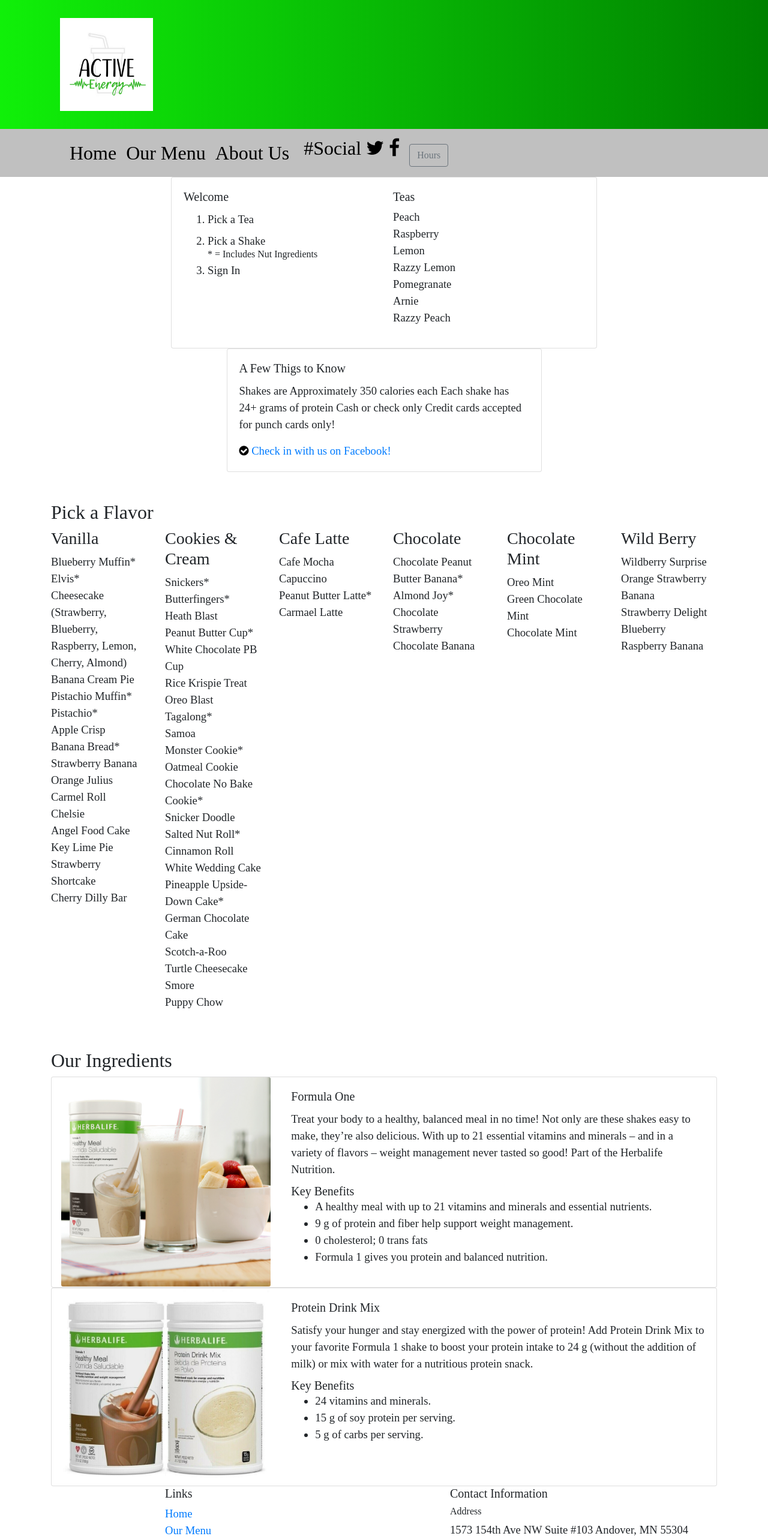
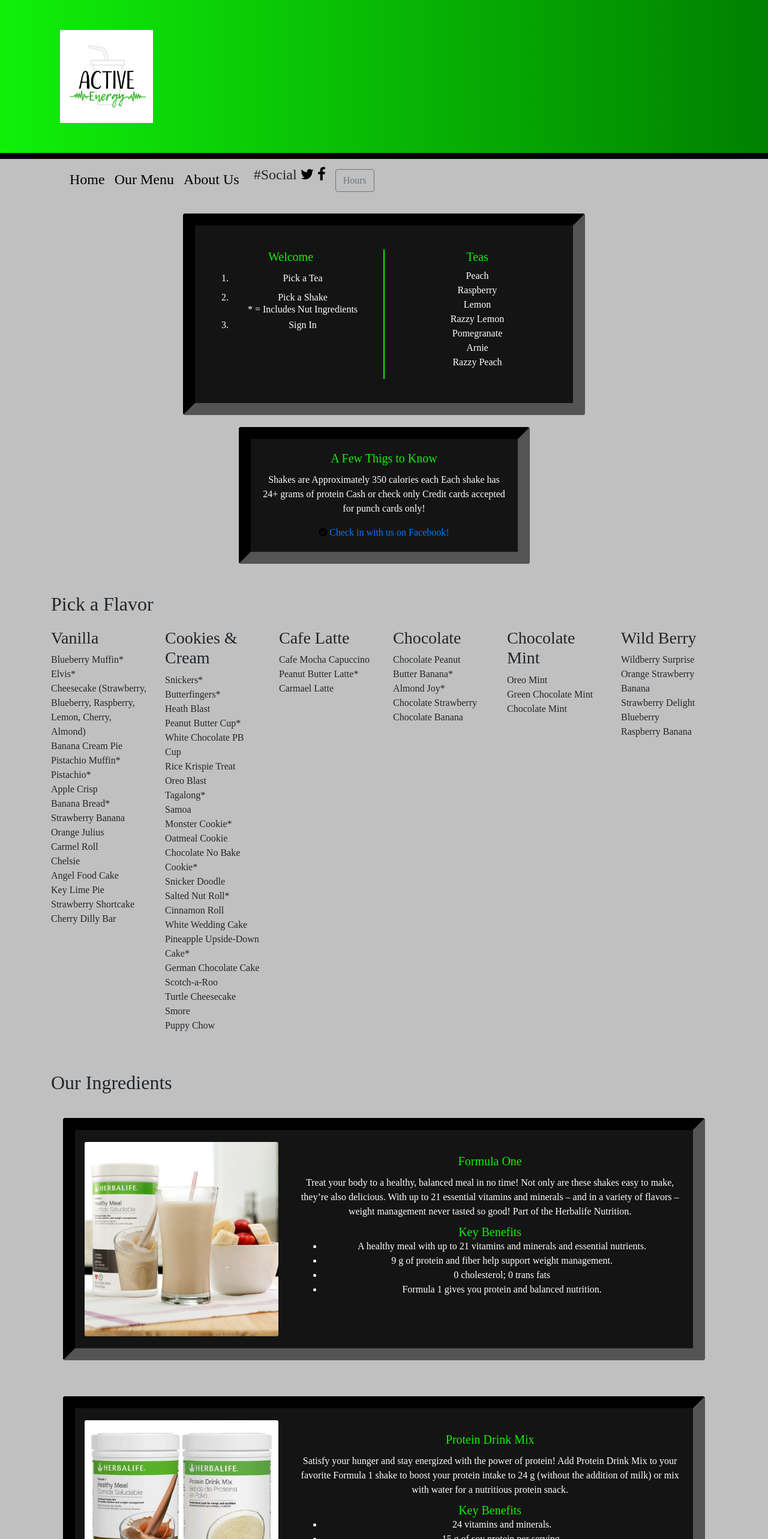
Before and after one commit to aerro47/AE-Portfolio-Project-React-, a React (Create React App) app: page /ourmenu in a window 1280 px wide. Shown: the top 2566 px of the page at 60% size. Built offline with nearby package versions, Linux system fonts and the light colour scheme; what google-maps-react would draw is missing.

Commit message:
Made some styling changes and made the border on the profile cards transparent

```diff
--- a/src/App.css
+++ b/src/App.css
@@ -1,19 +1,22 @@
 body {
     font-family: 'Amatic SC', cursive;
-    font-size: 14pt;
+    background-color: silver;
+}
+
+h5  {
+    color: #10f009;
 }
 
 .jumbotron {
     margin: 0;
     padding: 30px;
     background-image: linear-gradient(to right, #10f009, green);
-    color: Black;
+    color: rgb(58, 48, 48);
 }
 
-.navbar, .nav-link {
-    font-size: 24pt;
-    background-color: silver;
-    color: black;
+.row {
+    margin-top: 20px;
+    margin-bottom: 20px;
 }
 
 .fa {
@@ -23,18 +26,55 @@ body {
 .fa:hover {
     color: white;
 }
+
+/* Navbar and Items------------------------------------------------------ */
+
+.navbar {
+    border-top: 10px solid black;
+    font-size: 18pt;
+}
+
+.nav-link {
+    color: black;
+}
+
+.nav-link:hover {
+    padding-top: 0;
+    color: white;
+}
+
+/* Navbar and Items------------------------------------------------------ */
+
+/* Menu cards styling--------------------------------------------------- */
+
+.menu-card {
+    margin: 20px 20px;
+    text-align: center;
+    color: white;
+    border: 20px inset black ;
+    background-color: rgb(20, 20, 20);
+}
+
+.tea-list {
+    border-left: 2px solid #10f009;
+}
+
+/* Menu cards styling--------------------------------------------------- */
+
 /* Meet the Team Profile card styling-------------------------------- */
 .profile-card {
     width: 100%;
     position: relative;
     display: flex;
     justify-content: space-between;
+
 }
 
 .profile-card .card {
     margin: 20px 0px 20px 0px;
     position: relative;
     background: transparent;
+    border: transparent;
 }
 
 .profile-card .card .face {
@@ -108,17 +148,32 @@ body {
 
 /* Meet the Team Profile card styling-------------------------------- */
 
-/* Footer Styling to keep footer at the bottom----------------------- */
-Footer {
+/* Form Styling------------------------------------------------------ */
 
-    width: 100%;
-    height: 2.5rem;
+form {
+    margin: 10px;
+    padding: 20px;
+    background: #333;
+    border-radius: 3px;
+    border: 20px solid black;
 }
 
+.form-control {
+    margin: 5px;
+    background: silver;
+}
 
+/* Form Styling------------------------------------------------------ */
 
+/* Footer Styling---------------------------------------------------- */
 
+footer {
+    font-size: 16pt;
+    margin-top: 20px;
+}
 
+footer h5 {
+    font-size: 20pt;
+}
 
-
-/* Footer Styling to keep footer at the bottom----------------------- */
+/* Footer Styling----------------------------------------------------- */
--- a/src/components/FooterComponent.js
+++ b/src/components/FooterComponent.js
@@ -7,7 +7,7 @@ function Footer() {
             <div className="container">
                 <div className="row">
                     <div className="col offset-2">
-                        <h5>Links</h5>
+                        <h4>Links</h4>
                         <ul className="list-unstyled">
                             <li><Link to='/home'>Home</Link></li>
                             <li><Link to='/ourmenu'>Our Menu</Link></li>
@@ -15,7 +15,7 @@ function Footer() {
                         </ul>
                     </div>
                     <div className="col">
-                        <h5>Contact Information</h5>
+                        <h4>Contact Information</h4>
                         <ul className="list-unstyled">
                             <li>
                                 <h6>Address</h6>
--- a/src/components/HomeComponent.js
+++ b/src/components/HomeComponent.js
@@ -1,6 +1,6 @@
 import React, { Component } from 'react';
 import MapContainer from './MapLocation';
-import { Card, CardBody, CardTitle, CardDeck } from 'reactstrap';
+import { Card, CardBody, CardDeck } from 'reactstrap';
 
 class HomeCards extends Component {
 
@@ -18,19 +18,19 @@ class HomeCards extends Component {
                     <CardDeck>
                         <div className="card menu-card">
                             <CardBody>
-                                <CardTitle>News</CardTitle>
+                                <h5>News</h5>
                                 <p className="card-text">Lorem ipsum dolor sit, amet consectetur adipisicing elit. At quae est cupiditate nemo consequatur, obcaecati suscipit, quasi error voluptatibus blanditiis soluta temporibus doloribus. Ea minima quam, blanditiis beatae molestias cupiditate.</p>
                             </CardBody>
                         </div>
                         <div className="card menu-card">
                             <CardBody>
-                                <CardTitle>Our Mission</CardTitle>
+                                <h5>Our Mission</h5>
                                 <p className="card-text">Lorem ipsum dolor sit, amet consectetur adipisicing elit. At quae est cupiditate nemo consequatur, obcaecati suscipit, quasi error voluptatibus blanditiis soluta temporibus doloribus. Ea minima quam, blanditiis beatae molestias cupiditate.</p>
                             </CardBody>
                         </div>
                         <div className="card menu-card">
                             <CardBody>
-                                <CardTitle>Community Feedback</CardTitle>
+                                <h5>Community Feedback</h5>
                                 <p className="card-text">Lorem ipsum dolor sit, amet consectetur adipisicing elit. At quae est cupiditate nemo consequatur, obcaecati suscipit, quasi error voluptatibus blanditiis soluta temporibus doloribus. Ea minima quam, blanditiis beatae molestias cupiditate.</p>
                             </CardBody>
                         </div>
--- a/src/components/OurMenuComponent.js
+++ b/src/components/OurMenuComponent.js
@@ -16,7 +16,7 @@ function Menu() {
                                     <li>Sign In</li>
                                 </ol>
                             </div>
-                            <div className="col">
+                            <div className="col tea-list">
                                 <h5>Teas</h5>
                                 <ul className="list-unstyled">
                                     <li>Peach</li>
```
Also changed, not shown: 1 other file (tests, documents, lock files or other folders).
